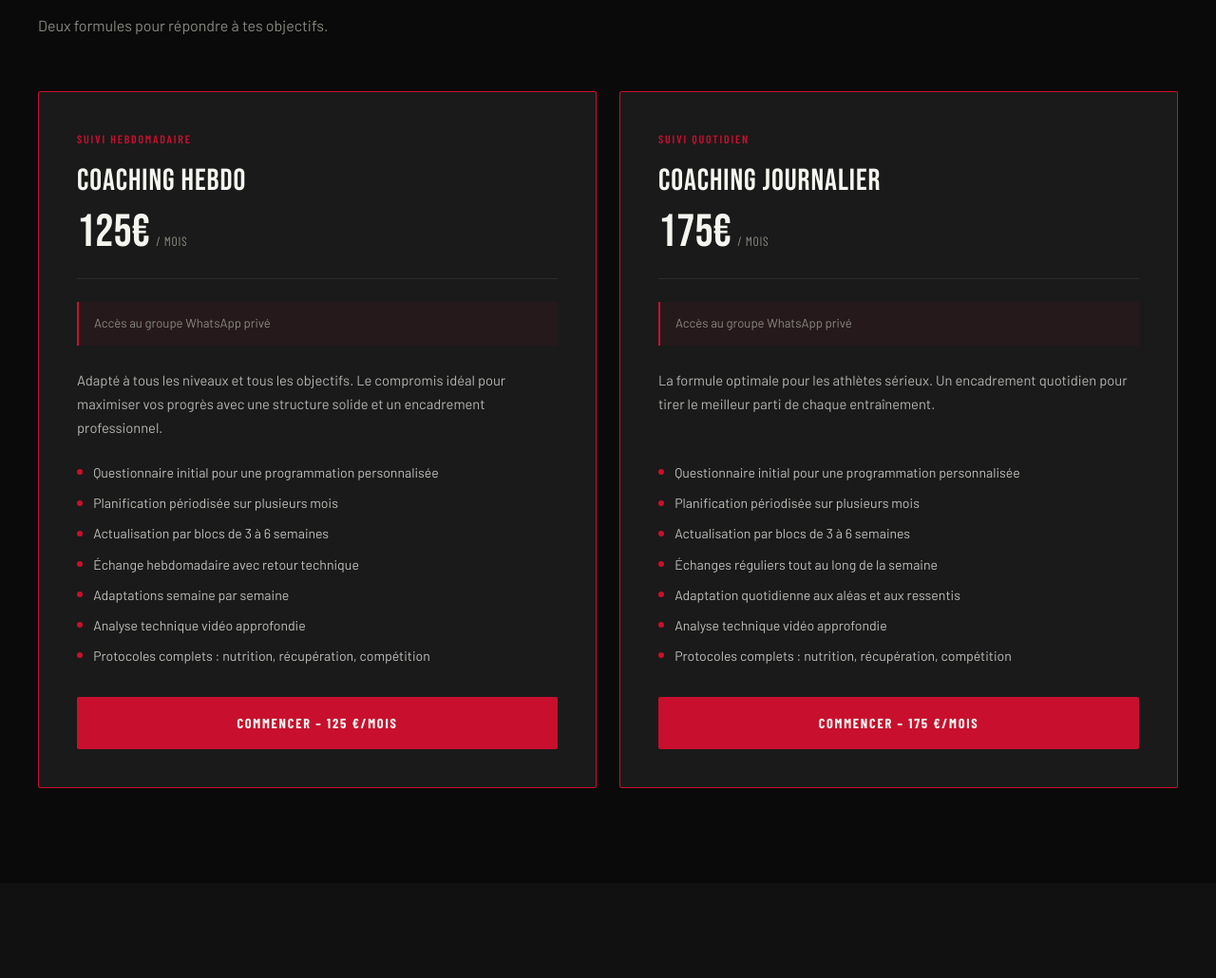
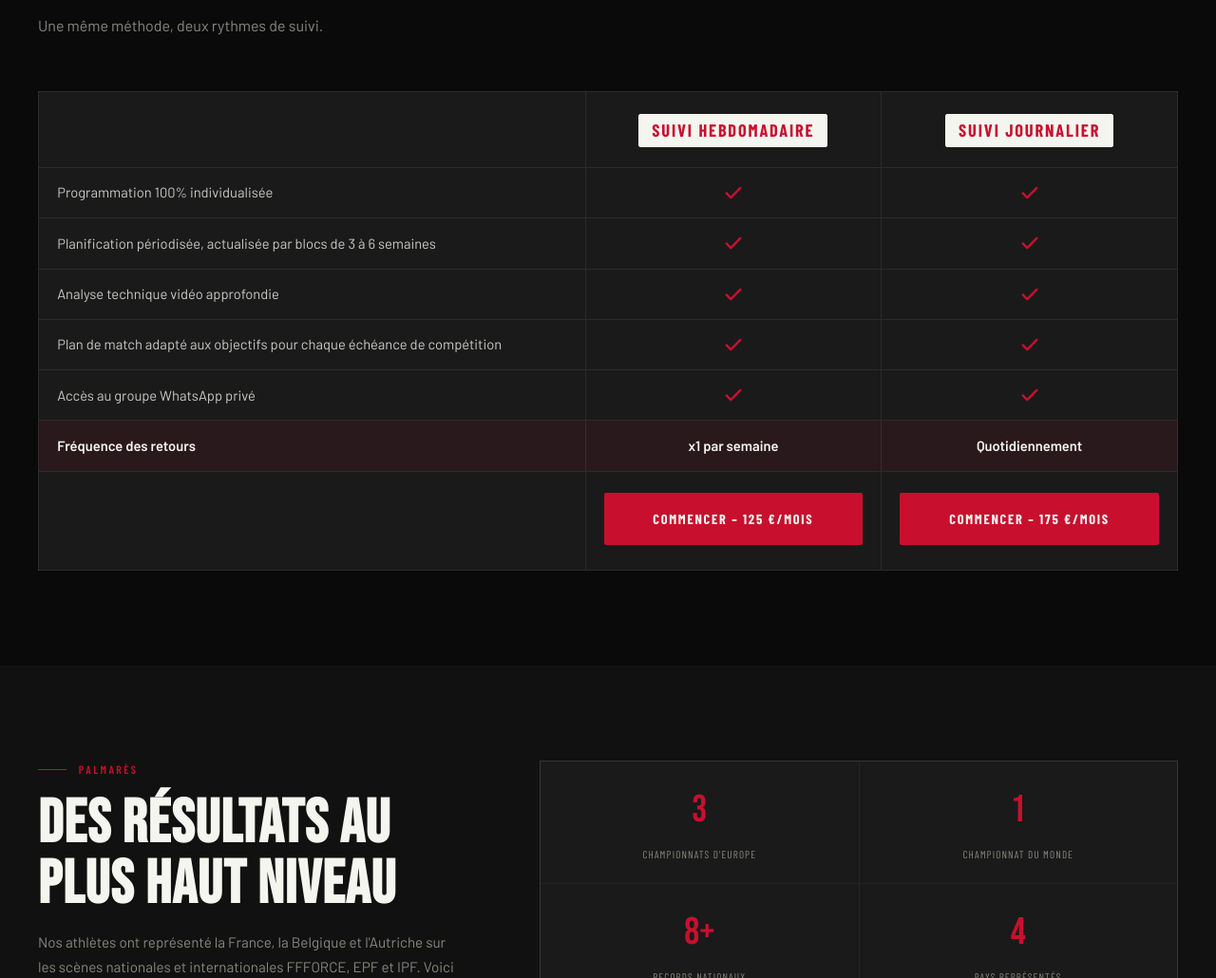
Before and after one commit to adrien-relentless/relentless-website, an Eleventy site: page Index.html in a window 1280 px wide. Shown: the part 2693-3723 px from the top of the page at 95% size. Built offline with nearby package versions, Linux system fonts and the light colour scheme; Eleventy itself is replaced by a stand-in of ours; files that its build step writes are made by us from their sources; no server answers.

Commit message:
MAJ offres

```diff
--- a/Index.html
+++ b/Index.html
@@ -646,6 +646,41 @@ permalink: /index.html
     margin-bottom: 1.5rem;
   }
 
+  /* Tableau comparatif des offres */
+  .sr-only { position: absolute; width: 1px; height: 1px; overflow: hidden; clip: rect(0 0 0 0); white-space: nowrap; }
+  .offers-table { width: 100%; border-collapse: collapse; background: var(--dark2); border: 1px solid var(--border); }
+  .offers-table th, .offers-table td { padding: 0.9rem 1.2rem; border-bottom: 1px solid var(--border); vertical-align: middle; }
+  .ot-label { text-align: left; font-size: 0.92rem; color: rgba(245,245,240,0.8); }
+  .ot-cell { text-align: center; width: 26%; font-size: 0.92rem; }
+  .ot-head { text-align: center; width: 26%; padding-top: 1.4rem !important; padding-bottom: 1.3rem !important; border-left: 1px solid var(--border); }
+  .offers-table td.ot-cell { border-left: 1px solid var(--border); }
+  .ot-type { display: inline-block; font-family: var(--font-cond); font-size: 1.15rem; font-weight: 700; letter-spacing: 0.1em; text-transform: uppercase; color: var(--accent); line-height: 1.2; border: 1.5px solid var(--white); background: var(--white); border-radius: 2px; padding: 0.35rem 0.8rem; }
+  .ot-name { display: block; font-family: var(--font-display); font-weight: 400; font-size: 1.9rem; letter-spacing: 0.04em; line-height: 1; margin-bottom: 0.7rem; }
+  .ot-price { display: block; font-family: var(--font-display); font-weight: 400; font-size: 3.6rem; line-height: 1; color: var(--white); }
+  .ot-price small { font-family: var(--font-cond); font-size: 0.85rem; font-weight: 600; color: var(--muted); letter-spacing: 0.05em; text-transform: uppercase; margin-left: 0.3rem; }
+  .tick { width: 22px; height: 22px; display: block; margin: 0 auto; fill: none; stroke: var(--accent); stroke-width: 2.6; stroke-linecap: round; stroke-linejoin: round; }
+  .ot-diff td { background: rgba(200,16,46,0.09); color: var(--white); font-weight: 600; }
+  .offers-table tfoot td { border-bottom: 0; padding-top: 1.4rem; padding-bottom: 1.6rem; }
+  .ot-btn { display: block; text-align: center; padding: 1rem 0.8rem; white-space: nowrap; }
+
+  /* Offres — version mobile : liste simple + 2 formules */
+  .offers-mobile { display: none; }
+  @media (max-width: 560px) {
+    .offers-table-wrap { display: none; }
+    .offers-mobile { display: block; }
+    .om-title { font-family: var(--font-cond); font-size: 0.8rem; font-weight: 700; letter-spacing: 0.12em; text-transform: uppercase; margin-bottom: 1rem; }
+    .om-list { list-style: none; display: flex; flex-direction: column; gap: 0.8rem; margin-bottom: 2rem; }
+    .om-list li { display: flex; align-items: flex-start; gap: 0.7rem; font-size: 0.92rem; color: rgba(245,245,240,0.85); line-height: 1.45; }
+    .om-list .tick { width: 18px; height: 18px; margin: 0.1rem 0 0; flex-shrink: 0; }
+    .om-plans { display: grid; grid-template-columns: 1fr 1fr; gap: 0.75rem; }
+    .om-plan { background: var(--dark2); border: 1px solid var(--accent); border-radius: 2px; padding: 1.3rem 0.8rem 1rem; text-align: center; display: flex; flex-direction: column; }
+    .om-plan .ot-type { display: block; font-size: 0.85rem; letter-spacing: 0.06em; padding: 0.35rem 0.3rem; }
+    .om-freq-lbl { font-family: var(--font-cond); font-size: 0.68rem; font-weight: 600; letter-spacing: 0.1em; text-transform: uppercase; color: var(--muted); margin-top: 0.9rem; padding-top: 0.9rem; border-top: 1px solid var(--border); }
+    .om-freq { font-weight: 600; font-size: 0.95rem; color: var(--white); margin: 0.2rem 0 1rem; }
+    .om-plan .ot-btn { margin-top: auto; font-size: 0.8rem; padding: 0.75rem 0.3rem; letter-spacing: 0.08em; line-height: 1.25; }
+    .om-btn-price { display: block; font-size: 0.72rem; letter-spacing: 0.06em; opacity: 0.9; }
+  }
+
   /* ─── RÉSULTATS ─── */
   #results { background: var(--dark); }
 
@@ -1133,6 +1168,7 @@ permalink: /index.html
     .shop-grid { grid-template-columns: 1fr 1fr; }
     .payment-grid { grid-template-columns: 1fr; }
     .footer-inner { flex-direction: column; align-items: flex-start; }
+    .footer-links { flex-wrap: wrap; gap: 0.8rem 1.5rem; }
     .years-tabs { flex-wrap: wrap; }
   }
 
@@ -1249,7 +1285,7 @@ permalink: /index.html
       <p class="section-tag">Nos offres</p>
       <!-- <h2 class="section-title">UN&nbsp;COACHING SANS COMPROMIS</h2> -->
       <h2 class="section-title">PRÊT À PASSER AU NIVEAU SUPÉRIEUR ?</h2>
-      <p class="section-intro">Deux formules pour répondre à tes objectifs.</p>
+      <p class="section-intro">Une même méthode, deux rythmes de suivi.</p>
     </div>
 
     <!-- <div class="coaching-includes reveal" style="transition-delay:0.1s"> -->
@@ -1309,62 +1345,63 @@ permalink: /index.html
       <!-- </div> -->
     <!-- </div> -->
 
-    <div class="offers-grid reveal" style="transition-delay:0.2s">
-
-      <!-- SUIVI HEBDOMADAIRE -->
-      <div class="offer-card">
-        <div class="offer-type">Suivi Hebdomadaire</div>
-        <div class="offer-title">COACHING HEBDO</div>
-        <!-- <div class="offer-coach">Par Adrien Plastre</div> -->
-        <div class="offer-price">
-          <span class="offer-price-num">125€</span>
-          <span class="offer-price-unit">/ mois</span>
-        </div>
-		<div class="offer-access">Accès au groupe WhatsApp privé</div>
-        <p class="offer-desc">
-          Adapté à tous les niveaux et tous les objectifs. Le compromis idéal pour maximiser vos progrès avec une structure solide et un encadrement professionnel.
-        </p>
-
-        <ul class="offer-features">
-          <li>Questionnaire initial pour une programmation personnalisée</li>
-          <li>Planification périodisée sur plusieurs mois</li>
-          <li>Actualisation par blocs de 3 à 6 semaines</li>
-          <li>Échange hebdomadaire avec retour technique</li>
-          <li>Adaptations semaine par semaine</li>
-		  <li>Analyse technique vidéo approfondie</li>
-          <li>Protocoles complets : nutrition, récupération, compétition</li>
-		</ul>
-
-        <a href="/contact/" class="btn-primary" style="width:100%;text-align:center;display:block;">Commencer – 125 €/mois</a>
-      </div>
-
-      <!-- SUIVI QUOTIDIEN -->
-      <div class="offer-card featured">
-        <!-- offer-badge removed -->
-        <div class="offer-type">Suivi Quotidien</div>
-        <div class="offer-title">COACHING JOURNALIER</div>
-        <!-- <div class="offer-coach">Par Florent Blanc</div> -->
-        <div class="offer-price">
-          <span class="offer-price-num">175€</span>
-          <span class="offer-price-unit">/ mois</span>
-        </div>
-		<div class="offer-access">Accès au groupe WhatsApp privé</div>
-        <p class="offer-desc">
-          La formule optimale pour les athlètes sérieux. Un encadrement quotidien pour tirer le meilleur parti de chaque entraînement.
-		  <br></br>
-        </p>
-        <ul class="offer-features">
-          <li>Questionnaire initial pour une programmation personnalisée</li>
-          <li>Planification périodisée sur plusieurs mois</li>
-          <li>Actualisation par blocs de 3 à 6 semaines</li>
-          <li>Échanges réguliers tout au long de la semaine</li>
-          <li>Adaptation quotidienne aux aléas et aux ressentis</li>
-          <li>Analyse technique vidéo approfondie</li>
-          <li>Protocoles complets : nutrition, récupération, compétition</li>
-        </ul>
-        <a href="/contact/" class="btn-primary" style="width:100%;text-align:center;display:block;">Commencer – 175 €/mois</a>
+    <div class="offers-table-wrap reveal" style="transition-delay:0.2s">
+      <table class="offers-table">
+        <thead>
+          <tr>
+            <th class="ot-label" scope="col"><span class="sr-only">Prestation</span></th>
+            <th class="ot-head" scope="col">
+              <span class="ot-type">Suivi hebdomadaire</span>
+            </th>
+            <th class="ot-head" scope="col">
+              <span class="ot-type">Suivi journalier</span>
+            </th>
+          </tr>
+        </thead>
+        <tbody>
+          <tr><td class="ot-label">Programmation 100% individualisée</td><td class="ot-cell"><svg class="tick" viewBox="0 0 24 24" aria-label="Inclus"><path d="M4 12.5l5 5L20 6.5"/></svg></td><td class="ot-cell"><svg class="tick" viewBox="0 0 24 24" aria-label="Inclus"><path d="M4 12.5l5 5L20 6.5"/></svg></td></tr>
+          <tr><td class="ot-label">Planification périodisée, actualisée par blocs de 3 à 6 semaines</td><td class="ot-cell"><svg class="tick" viewBox="0 0 24 24" aria-label="Inclus"><path d="M4 12.5l5 5L20 6.5"/></svg></td><td class="ot-cell"><svg class="tick" viewBox="0 0 24 24" aria-label="Inclus"><path d="M4 12.5l5 5L20 6.5"/></svg></td></tr>
+          <tr><td class="ot-label">Analyse technique vidéo approfondie</td><td class="ot-cell"><svg class="tick" viewBox="0 0 24 24" aria-label="Inclus"><path d="M4 12.5l5 5L20 6.5"/></svg></td><td class="ot-cell"><svg class="tick" viewBox="0 0 24 24" aria-label="Inclus"><path d="M4 12.5l5 5L20 6.5"/></svg></td></tr>
+          <tr><td class="ot-label">Plan de match adapté aux objectifs pour chaque échéance de compétition</td><td class="ot-cell"><svg class="tick" viewBox="0 0 24 24" aria-label="Inclus"><path d="M4 12.5l5 5L20 6.5"/></svg></td><td class="ot-cell"><svg class="tick" viewBox="0 0 24 24" aria-label="Inclus"><path d="M4 12.5l5 5L20 6.5"/></svg></td></tr>
+          <tr><td class="ot-label">Accès au groupe WhatsApp privé</td><td class="ot-cell"><svg class="tick" viewBox="0 0 24 24" aria-label="Inclus"><path d="M4 12.5l5 5L20 6.5"/></svg></td><td class="ot-cell"><svg class="tick" viewBox="0 0 24 24" aria-label="Inclus"><path d="M4 12.5l5 5L20 6.5"/></svg></td></tr>
+          <tr class="ot-diff"><td class="ot-label">Fréquence des retours</td><td class="ot-cell">x1 par semaine</td><td class="ot-cell">Quotidiennement</td></tr>
+        </tbody>
+        <tfoot>
+          <tr>
+            <td class="ot-label"></td>
+            <td class="ot-cell"><a href="/contact/" class="btn-primary ot-btn">Commencer<span class="ot-btn-price"> – 125 €/mois</span></a></td>
+            <td class="ot-cell"><a href="/contact/" class="btn-primary ot-btn">Commencer<span class="ot-btn-price"> – 175 €/mois</span></a></td>
+          </tr>
+        </tfoot>
+      </table>
+    </div>
+
+    <!-- Version mobile des offres (le tableau est masqué sous 560 px) -->
+    <div class="offers-mobile reveal" style="transition-delay:0.2s">
+      <p class="om-title">Inclus dans les deux formules</p>
+      <ul class="om-list">
+        <li><svg class="tick" viewBox="0 0 24 24" aria-hidden="true"><path d="M4 12.5l5 5L20 6.5"/></svg><span>Programmation 100% individualisée</span></li>
+        <li><svg class="tick" viewBox="0 0 24 24" aria-hidden="true"><path d="M4 12.5l5 5L20 6.5"/></svg><span>Planification périodisée, actualisée par blocs de 3 à 6 semaines</span></li>
+        <li><svg class="tick" viewBox="0 0 24 24" aria-hidden="true"><path d="M4 12.5l5 5L20 6.5"/></svg><span>Analyse technique vidéo approfondie</span></li>
+        <li><svg class="tick" viewBox="0 0 24 24" aria-hidden="true"><path d="M4 12.5l5 5L20 6.5"/></svg><span>Plan de match adapté aux objectifs pour chaque échéance de compétition</span></li>
+        <li><svg class="tick" viewBox="0 0 24 24" aria-hidden="true"><path d="M4 12.5l5 5L20 6.5"/></svg><span>Accès au groupe WhatsApp privé</span></li>
+      </ul>
+      <div class="om-plans">
+        <div class="om-plan">
+          <span class="ot-type">Suivi hebdomadaire</span>
+          <span class="om-freq-lbl">Fréquence des retours</span>
+          <span class="om-freq">x1 par semaine</span>
+          <a href="/contact/" class="btn-primary ot-btn">Commencer<span class="om-btn-price">125 €/mois</span></a>
+        </div>
+        <div class="om-plan">
+          <span class="ot-type">Suivi journalier</span>
+          <span class="om-freq-lbl">Fréquence des retours</span>
+          <span class="om-freq">Quotidiennement</span>
+          <a href="/contact/" class="btn-primary ot-btn">Commencer<span class="om-btn-price">175 €/mois</span></a>
+        </div>
       </div>
     </div>
+
 
 
   </div>
```
Also changed, not shown: contact.html (+1 -0 lines).
